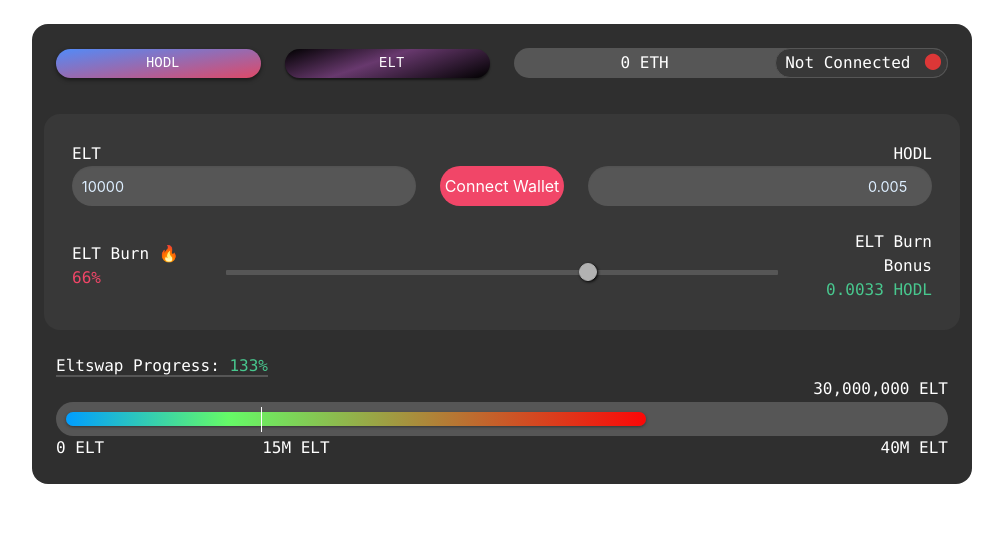
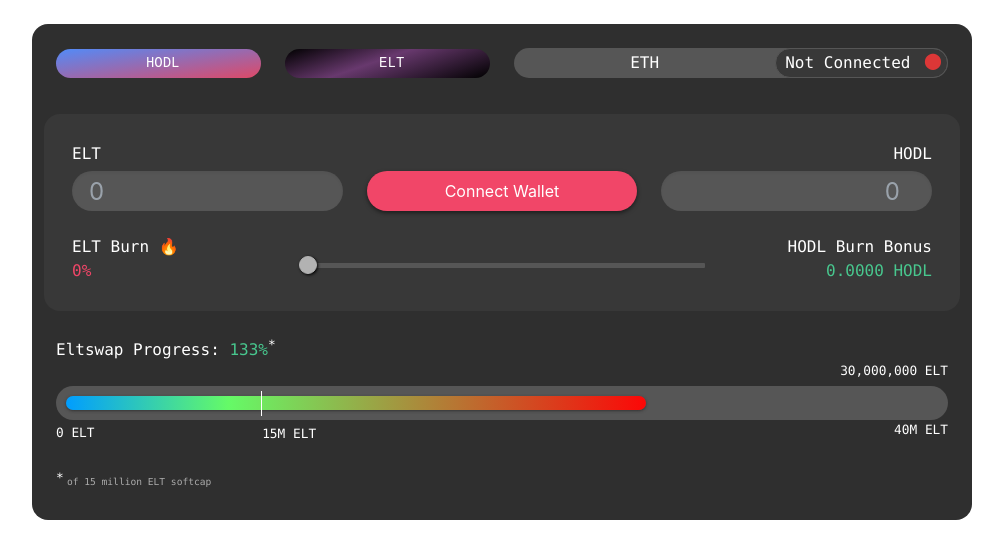
Before and after one commit to vhurryharry/ELTSwap, a Svelte app in the folder web3-svelte/: page / in a window 1280 px wide. Shown: the top 558 px of the page, without its empty margins (138-1141 px from the left). Built offline with nearby package versions, Linux system fonts and the light colour scheme.

Commit message:
Typoraphy and consistency

```diff
--- a/web3-svelte/src/components/ELTSwapWizard.svelte
+++ b/web3-svelte/src/components/ELTSwapWizard.svelte
@@ -28,14 +28,14 @@
     ethStore.setBrowserProvider();
   };
 
-  $: swapAmountELT = Number(10000);
-  $: swapAmountHodl = Number(swapAmountELT * 0.0000005);
-  $: burnPercentage = Number(66);
+  $: swapAmountELT = null; //Number();
+  $: swapAmountHodl = swapAmountELT ? Number(swapAmountELT * 0.0000005) : null;
+  $: burnPercentage = Number(0);
   $: ELTBurnBonus = Number((swapAmountHodl / 100) * burnPercentage);
   $: checkAccount =
     $selectedAccount || "0x0000000000000000000000000000000000000000";
 
-  $: ethBalance = 0; // $connected ? getAddress($checkAccount) : 0;
+  $: ethBalance = null; // $connected ? getAddress($checkAccount) : 0;
   $: eltBalance = $connected
     ? getTokenBalance(
         $web3,
@@ -115,6 +115,7 @@
             <pre class="px-1">{value.toLocaleString('en-US')} HODL</pre>
           {/await}
         </div>
+
         <div id="eltPill" class="column is-6-mobile">
           {#await eltBalance}
             <pre class="px-1"> ? ELT </pre>
@@ -129,9 +130,9 @@
       class="column is-12-mobile is-6-tablet is-6-desktop is-justify-content-center">
       <div id="ethPill" class=" is-justify-content-center">
         {#await ethBalance}
-          <span class="px-1"> ? ETH </span>
+          <span class="px-1"> ETH </span>
         {:then value}
-          <span class="px-1">{value / 10 ** 18} ETH </span>
+          <span class="px-1">{value / 10 ** 18 || ''} ETH </span>
         {/await}
         <div id="balancePill" class="">
           {#if isConnected === false}
@@ -149,16 +150,17 @@
     <div class="column ">
       <div class="columns is-flex-wrap-wrap ">
         <div
-          class="column is-12-mobile is-4-tablet is-5-desktop has-text-centered-mobile">
+          class="column is-12-mobile is-4-tablet is-4-desktop has-text-centered-mobile">
           <h3 class="">ELT</h3>
           <input
             class="number-bubble input has-text-centered-mobile"
             type="number"
+            placeholder="0"
             bind:value={swapAmountELT} />
         </div>
 
         <div
-          class="column is-flex is-hidden-mobile is-flex-direction-column is-4-tablet is-2-desktop is-justify-content-end ">
+          class="column is-flex is-hidden-mobile is-flex-direction-column is-4-tablet is-4-desktop is-justify-content-end ">
           {#if isConnected === false}
             <button
               class="button connect-wallet is-danger is-rounded"
@@ -167,7 +169,8 @@
             </button>
           {:else}
             <button
-              class="button is-success is-rounded"
+              id="performSwapBtn"
+              class="button connect-wallet is-success is-rounded"
               on:click={console.log('hit')}>
               Swap
             </button>
@@ -175,11 +178,12 @@
         </div>
 
         <div
-          class="column is-hidden-mobile is-4-tablet is-5-desktop has-text-centered-mobile has-text-right">
+          class="column is-hidden-mobile is-4-tablet is-4-desktop has-text-centered-mobile has-text-right">
           <h3 class="">HODL</h3>
           <input
             class="number-bubble input has-text-right"
             type="number"
+            placeholder="0"
             bind:value={swapAmountHodl}
             on:keyup={() => {
               swapAmountELT = swapAmountHodl / 0.0000005;
@@ -190,14 +194,14 @@
 
     <div class="column">
       <div class="columns level is-flex-wrap-wrap">
-        <div class="column is-hidden-mobile is-3-tablet is-2-desktop">
+        <div class="column is-hidden-mobile is-3-tablet is-3-desktop">
           <h3>ELT Burn &#128293;</h3>
           <span class="has-text-danger">{burnPercentage}%</span>
         </div>
 
         <div
           id="swapHodlBurnRatio"
-          class="column is-12-mobile is-4-tablet is-8-desktop pb-0">
+          class="column is-12-mobile is-4-tablet is-6-desktop pb-0">
           <input
             type="range"
             id="burnRatioSlider"
@@ -206,7 +210,7 @@
             bind:value={burnPercentage} />
         </div>
 
-        <div class="column is-flex is-3-tablet is-2-desktop p-0">
+        <div class="column is-flex is-3-tablet is-3-desktop p-0">
           <div
             class="column is-hidden-tablet is-hidden-desktop is-6-mobile is-2-tablet is-2-desktop">
             <h3>ELT Burn &#128293;</h3>
@@ -214,7 +218,7 @@
           </div>
 
           <div class="column is-6-mobile is-pull-right has-text-right">
-            <h3>ELT Burn Bonus</h3>
+            <h3>HODL Burn Bonus</h3>
             <span class="has-text-success">{ELTBurnBonus.toFixed(4)} HODL</span>
           </div>
         </div>
@@ -254,14 +258,15 @@
   <div class="columns is-flex-wrap-wrap">
     <div class="column is-12">
       <h3>
-        <span class="is-underline">
+        <span class="">
           Eltswap Progress:
-          <span class="has-text-success">133%</span>
+          <span class="has-text-success">133%</span><sup
+            class="ref-asterix">*</sup>
         </span>
       </h3>
     </div>
 
-    <div class="column is-12">
+    <div class="column is-12 elt-swap-progress-wrapper">
       <div id="swapProgress" class="is-flex is-12">
         <span id="minSwapMark" />
         <span id="currentSwapMark" />
@@ -271,5 +276,10 @@
 
       <span class="is-pulled-right">40M ELT</span>
     </div>
+
+    <div class="column is-flex">
+      <sup class="ref-asterix">*</sup>
+      <h6 class="ref-entry">of 15 million ELT softcap</h6>
+    </div>
   </div>
 </div>
--- a/web3-svelte/src/styles/components/_range-slider.scss
+++ b/web3-svelte/src/styles/components/_range-slider.scss
@@ -100,16 +100,11 @@
   border-left: 1px solid #fff;
   z-index: 1;
 }
-#minSwapMark::before{
-  position: absolute;
-  top: 34px;
-  content: '15M ELT';
-}
-
 #currentSwapMark::before{
   top: -25px;
   right: 0%; // JS var
   left: 0;
+  font-size: 0.8rem;
   margin-left: -5px;
   text-align: right;
   position: absolute;
@@ -117,6 +112,22 @@
   content: '30,000,000 ELT'; // JS var
 }
 
+
+#minSwapMark::before{
+  position: absolute;
+  top: 38px;
+  font-size: 0.8rem;
+  content: '15M ELT';
+}
+
+#currentSwapMark::after{
+  top: 36px;
+  margin-left: 55px;
+  position: absolute;
+  font-size: 0.8rem;
+  // content: '*';
+}
+
 .is-underline{
   border-bottom: 2px solid $surfaceLight;
 }
--- a/web3-svelte/src/styles/main.scss
+++ b/web3-svelte/src/styles/main.scss
@@ -11,6 +11,7 @@
   color: #fff;
   font-family: Monaco, monospace;
   max-width: 940px;
+  white-space: nowrap;
 }
 
 .not-connected {
@@ -27,6 +28,7 @@
 }
 
 .number-bubble{
+  @extend .is-size-4;
   background-color: $surfaceLight;
   border: none;
   border-radius: 20px;
@@ -34,7 +36,7 @@
   color: #def;
   -webkit-appearance: none;
   -moz-appearance: textfield;
-  font-size: 0.9rem;
+  margin-top: 5px;
 }
 
 .card{
@@ -54,6 +56,11 @@
 
 h3 {
   color: #fff;
+}
+h6{
+  color: #aaa;
+  font-size: 0.6rem;
+  padding: 0.4rem 0.2rem;
 }
 
 .info-pill{
@@ -100,7 +107,6 @@
 }
 #hodlPill > pre {
   background-image: linear-gradient(-189deg, #528BF8 0%, #DE4967 100%);
-  box-shadow: 0 2px 4px 0 rgba(0,0,0,0.50);
 }
 
 #eltPill{
@@ -108,12 +114,37 @@
 }
 #eltPill > pre {
   background-image: linear-gradient(-199deg, #000000 0%, #68396E 44%, #000000 100%);
-  box-shadow: 0 2px 2px 0 rgba(0,0,0,0.50);
 }
 
+.button.connect-wallet{
+  box-shadow: 0 2px 4px 0 rgba(0,0,0,0.50);
+}
 #performSwapBtn{
-  background-image: linear-gradient(-189deg, #528BF8 0%, #DE4967 50%, #000000 52%, #68396E 72%, #000000 100%);
-  box-shadow: 0 2px 4px 0 rgba(0,0,0,0.50);
+  // background-image: linear-gradient(-189deg, #528BF8 0%, #DE4967 50%, #000000 52%, #68396E 72%, #000000 100%);
+  background-image: linear-gradient(-0deg,  #528bf8 0%, #000 1%, #68396E 50%, #814d5f 52%,  #DE4967 72%, #528BF8 100%);
   border: none;
   color: #fff;
 }
+#performSwapBtn::after {
+    position: absolute;
+    width: 100%;
+    height: 100%;
+    content: '';
+    border-radius: 24px;
+    box-shadow: 0px 0 3px rgba(82, 139, 248, 0.2);
+    // background-image: linear-gradient(0deg, #000 0%,rgba(200,200,200,0.2) 1%, transparent 30%);
+}
+
+.elt-swap-progress-wrapper > span{
+  font-size: 0.8rem;
+}
+
+// move these to utils
+.ref-asterix{
+  font-size: 0.8rem;
+}
+
+.input::placeholder {
+  color: inherit;
+  opacity: .5;
+}
```
